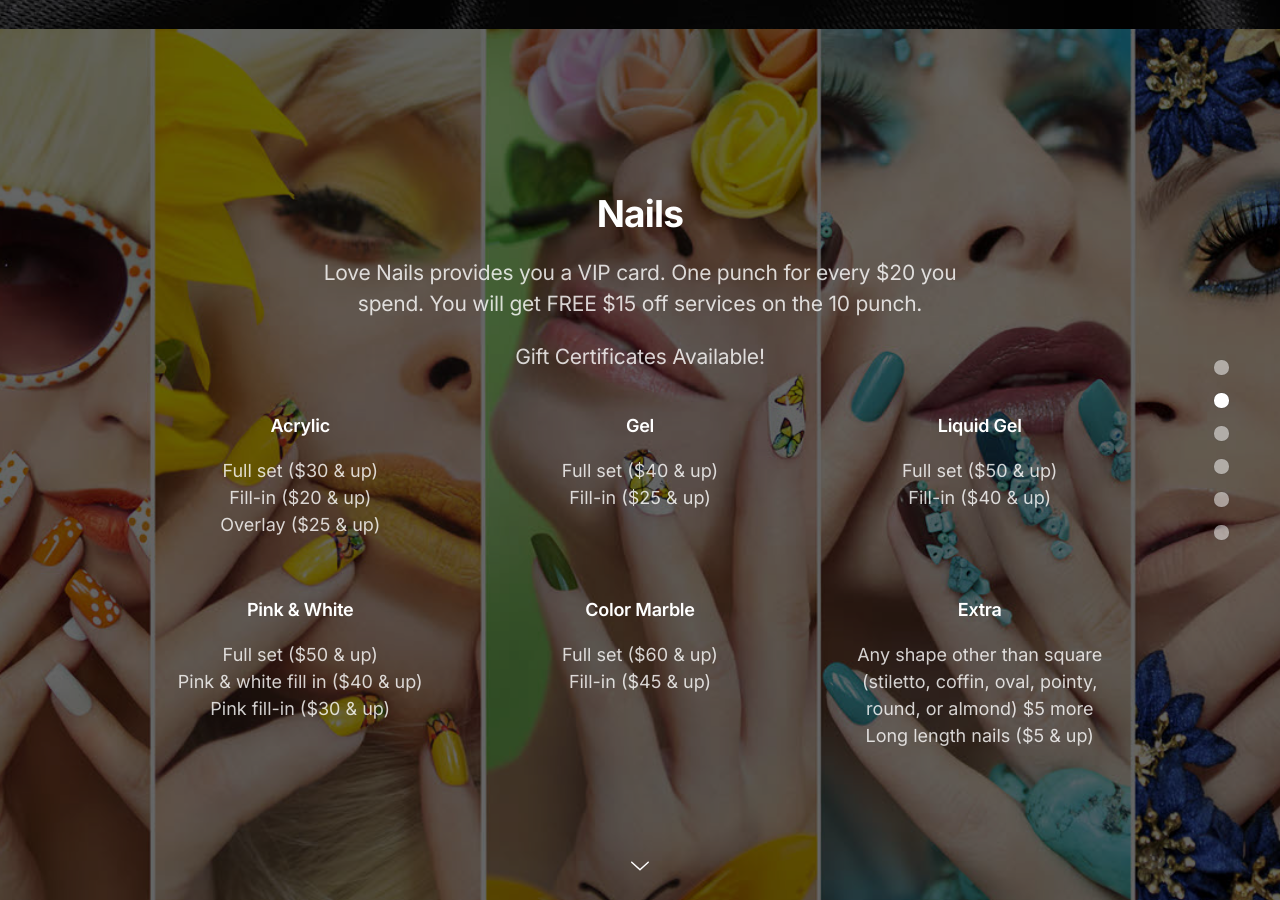
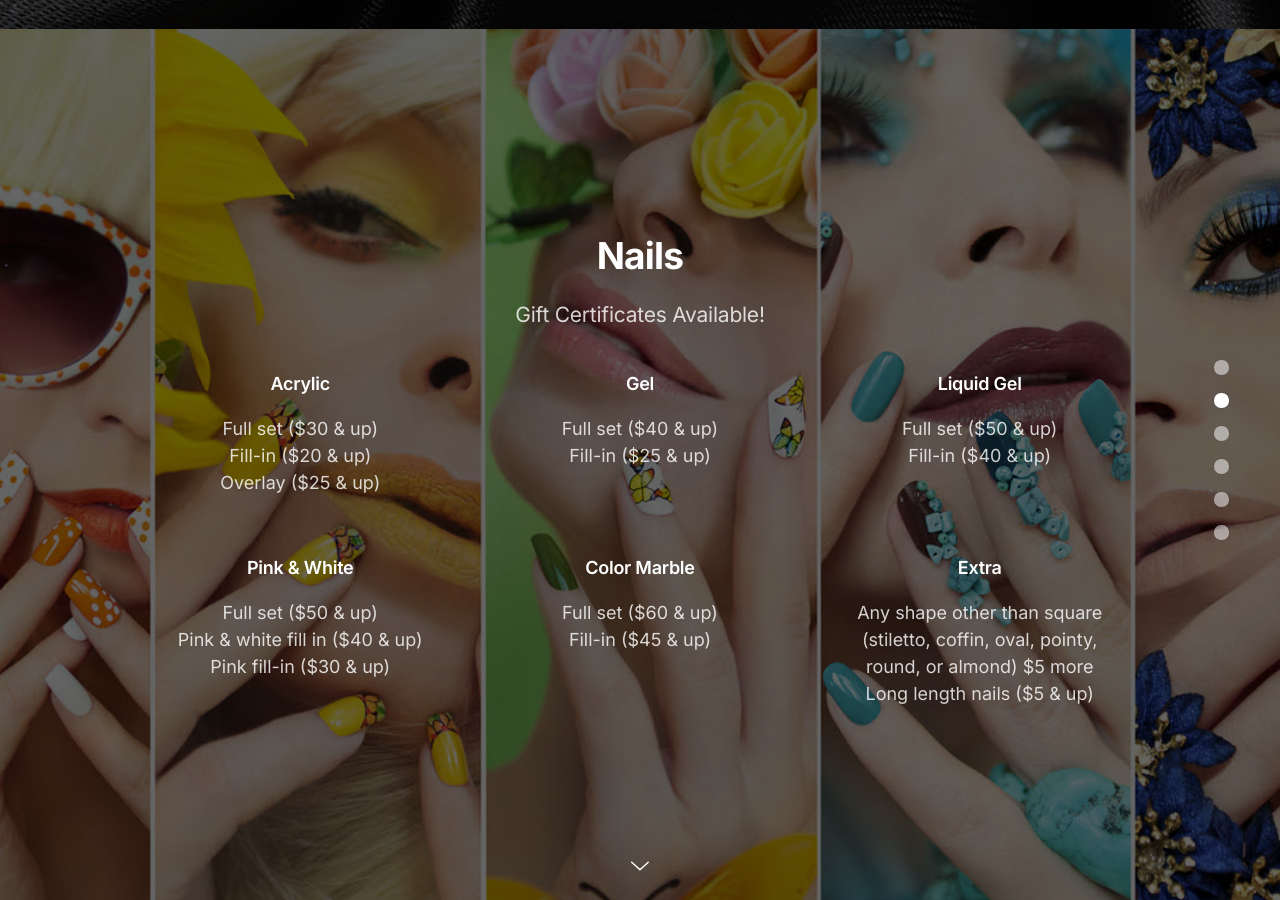
Before and after one commit to love-nails/love-nails.github.io, a Jekyll site: the page built from index.html, in a window 1280 px wide and 900 px high, scrolled down 871 px. Built offline with Jekyll 4.4.1, drawn with Linux system fonts in a browser that asks for light colours.

Commit message:
Update index.html

```diff
--- a/index.html
+++ b/index.html
@@ -44,8 +44,6 @@
       <div class="wrap">
         <div class="fix-7-12">
           <h2 class="smaller margin-bottom-2 ae-1">Nails</h2>
-          <p class="large ae-2"><span class="opacity-8">Love Nails provides you a VIP card. One punch for
-              every $20 you spend. You will get FREE $15 off services on the 10 punch.</span></p>
           <p></p>
           <p class="large ae-2"><span class="opacity-8">Gift Certificates Available!</span></p>
         </div>
```
